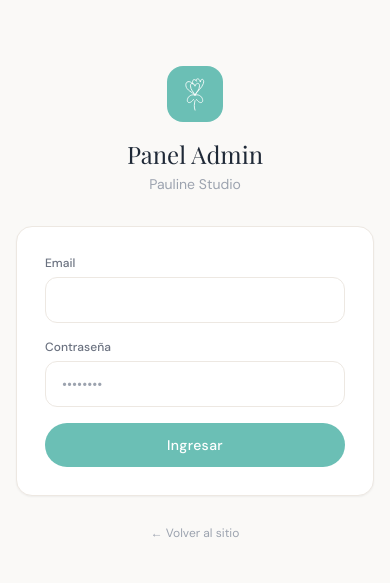
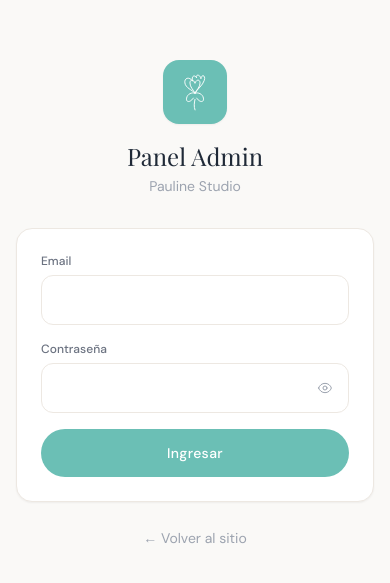
Before and after one commit to gnrfede/paulineSite, a Next.js app: page /admin/login in a window 390 px wide. Shown: the part 117-700 px from the top of the page. Built offline with nearby package versions, Linux system fonts and the light colour scheme.

Commit message:
feat: optimize admin login for mobile — 100dvh, 16px inputs, password toggle, keyboard hints

```diff
--- a/src/app/admin/login/page.tsx
+++ b/src/app/admin/login/page.tsx
@@ -6,29 +6,27 @@
 
 export default function AdminLoginPage() {
   const router = useRouter();
-  const [email, setEmail] = useState("");
+  const [email,    setEmail]    = useState("");
   const [password, setPassword] = useState("");
-  const [loading, setLoading] = useState(false);
-  const [error, setError] = useState("");
+  const [showPass, setShowPass] = useState(false);
+  const [loading,  setLoading]  = useState(false);
+  const [error,    setError]    = useState("");
 
   async function handleSubmit(e: React.FormEvent) {
     e.preventDefault();
     setLoading(true);
     setError("");
-
     try {
       const res = await fetch("/api/auth/login", {
         method: "POST",
         headers: { "Content-Type": "application/json" },
         body: JSON.stringify({ email, password }),
       });
-
       if (!res.ok) {
         const data = await res.json();
         setError(data.error || "Credenciales incorrectas");
         return;
       }
-
       router.push("/admin/dashboard");
       router.refresh();
     } catch {
@@ -39,12 +37,15 @@
   }
 
   return (
-    <div className="min-h-screen bg-cream-100 flex items-center justify-center px-4">
+    <div
+      className="bg-cream-100 flex flex-col items-center justify-center px-4 py-8"
+      style={{ minHeight: "100dvh" }}
+    >
       <div className="w-full max-w-sm">
         {/* Logo */}
         <div className="text-center mb-8">
-          <div className="inline-flex w-14 h-14 bg-teal-400 rounded-2xl items-center justify-center mb-4">
-            <FlowerSVG color="white" className="w-8 h-9" />
+          <div className="inline-flex w-16 h-16 bg-teal-400 rounded-2xl items-center justify-center mb-4 shadow-sm">
+            <FlowerSVG color="white" className="w-9 h-10" />
           </div>
           <h1 className="font-serif text-2xl text-gray-800">Panel Admin</h1>
           <p className="font-sans text-sm text-gray-400 mt-1">Pauline Studio</p>
@@ -52,8 +53,9 @@
 
         <form
           onSubmit={handleSubmit}
-          className="bg-white rounded-2xl border border-cream-300 shadow-sm p-7 space-y-4"
+          className="bg-white rounded-2xl border border-cream-300 shadow-sm p-6 space-y-4"
         >
+          {/* Email */}
           <div>
             <label className="block font-sans text-xs font-medium text-gray-500 mb-1.5">
               Email
@@ -62,38 +64,64 @@
               type="email"
               value={email}
               onChange={(e) => setEmail(e.target.value)}
-              placeholder=""
               required
               autoComplete="email"
-              className="input-field"
+              inputMode="email"
+              enterKeyHint="next"
+              className="input-field text-base"
             />
           </div>
 
+          {/* Password */}
           <div>
             <label className="block font-sans text-xs font-medium text-gray-500 mb-1.5">
               Contraseña
             </label>
+            <div className="relative">
               <input
-              type="password"
+                type={showPass ? "text" : "password"}
                 value={password}
                 onChange={(e) => setPassword(e.target.value)}
-              placeholder="••••••••"
                 required
                 autoComplete="current-password"
-              className="input-field"
+                enterKeyHint="done"
+                className="input-field text-base pr-11"
               />
+              <button
+                type="button"
+                onClick={() => setShowPass((v) => !v)}
+                className="absolute right-3 top-1/2 -translate-y-1/2 text-gray-400 hover:text-gray-600 transition-colors p-1"
+                aria-label={showPass ? "Ocultar contraseña" : "Mostrar contraseña"}
+              >
+                {showPass ? (
+                  <svg className="w-4 h-4" fill="none" viewBox="0 0 24 24" stroke="currentColor">
+                    <path strokeLinecap="round" strokeLinejoin="round" strokeWidth={1.5} d="M13.875 18.825A10.05 10.05 0 0112 19c-4.478 0-8.268-2.943-9.543-7a9.97 9.97 0 011.563-3.029m5.858.908a3 3 0 114.243 4.243M9.878 9.878l4.242 4.242M9.88 9.88l-3.29-3.29m7.532 7.532l3.29 3.29M3 3l3.59 3.59m0 0A9.953 9.953 0 0112 5c4.478 0 8.268 2.943 9.543 7a10.025 10.025 0 01-4.132 5.411m0 0L21 21" />
+                  </svg>
+                ) : (
+                  <svg className="w-4 h-4" fill="none" viewBox="0 0 24 24" stroke="currentColor">
+                    <path strokeLinecap="round" strokeLinejoin="round" strokeWidth={1.5} d="M15 12a3 3 0 11-6 0 3 3 0 016 0z" />
+                    <path strokeLinecap="round" strokeLinejoin="round" strokeWidth={1.5} d="M2.458 12C3.732 7.943 7.523 5 12 5c4.478 0 8.268 2.943 9.542 7-1.274 4.057-5.064 7-9.542 7-4.477 0-8.268-2.943-9.542-7z" />
+                  </svg>
+                )}
+              </button>
+            </div>
           </div>
 
+          {/* Error */}
           {error && (
-            <div className="bg-red-50 border border-red-100 rounded-xl px-4 py-3">
+            <div className="bg-red-50 border border-red-100 rounded-xl px-4 py-3 flex items-center gap-2">
+              <svg className="w-4 h-4 text-red-400 shrink-0" fill="none" viewBox="0 0 24 24" stroke="currentColor">
+                <path strokeLinecap="round" strokeLinejoin="round" strokeWidth={2} d="M12 8v4m0 4h.01M21 12a9 9 0 11-18 0 9 9 0 0118 0z" />
+              </svg>
               <p className="font-sans text-sm text-red-600">{error}</p>
             </div>
           )}
 
+          {/* Submit */}
           <button
             type="submit"
             disabled={loading}
-            className="btn-primary w-full justify-center py-3 disabled:opacity-60"
+            className="btn-primary w-full justify-center py-3.5 text-sm disabled:opacity-60 mt-2"
           >
             {loading ? (
               <>
@@ -110,7 +138,7 @@
         </form>
 
         <p className="text-center mt-6">
-          <a href="/" className="font-sans text-xs text-gray-400 hover:text-teal-500 transition-colors">
+          <a href="/" className="font-sans text-sm text-gray-400 hover:text-teal-500 transition-colors">
             ← Volver al sitio
           </a>
         </p>
```
Lines whose indentation alone changed are shown as unchanged.
